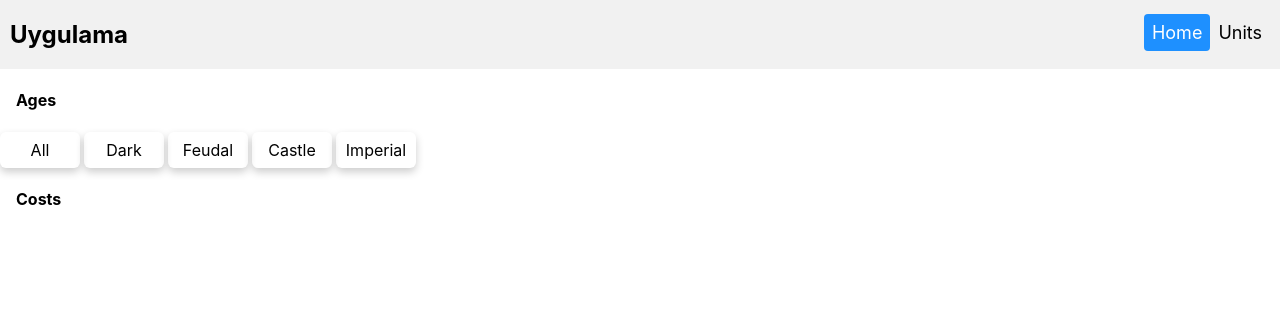
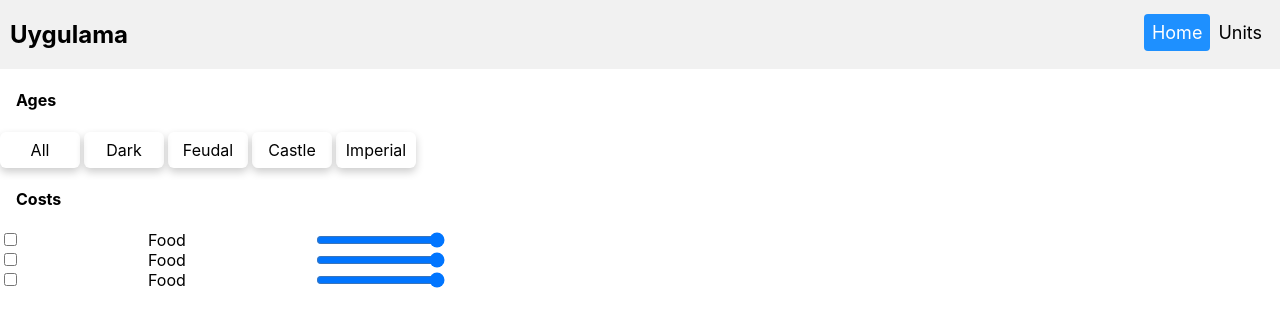
Before and after one commit to UtkuErdemir/React-Training-App, a React (Create React App) app: page /units in a window 1280 px wide. Shown: the top 326 px of the page. Built offline with nearby package versions, Linux system fonts and the light colour scheme.

Commit message:
Cost Filter is added to units page statically.

```diff
--- a/src/pages/Units/index.jsx
+++ b/src/pages/Units/index.jsx
@@ -1,5 +1,6 @@
 import React from 'react'
 import { segments } from '../../utils/constants'
+import CostFilter from './components/CostFilter'
 import ItemTitle from './components/ItemTitle'
 import Segment from './components/Segment'
 
@@ -9,6 +10,9 @@ function Units () {
       <ItemTitle value={'Ages'}></ItemTitle>
       <Segment items={segments}></Segment>
       <ItemTitle value={'Costs'}></ItemTitle>
+      <CostFilter></CostFilter>
+      <CostFilter></CostFilter>
+      <CostFilter></CostFilter>
     </div>
   )
 }
```
